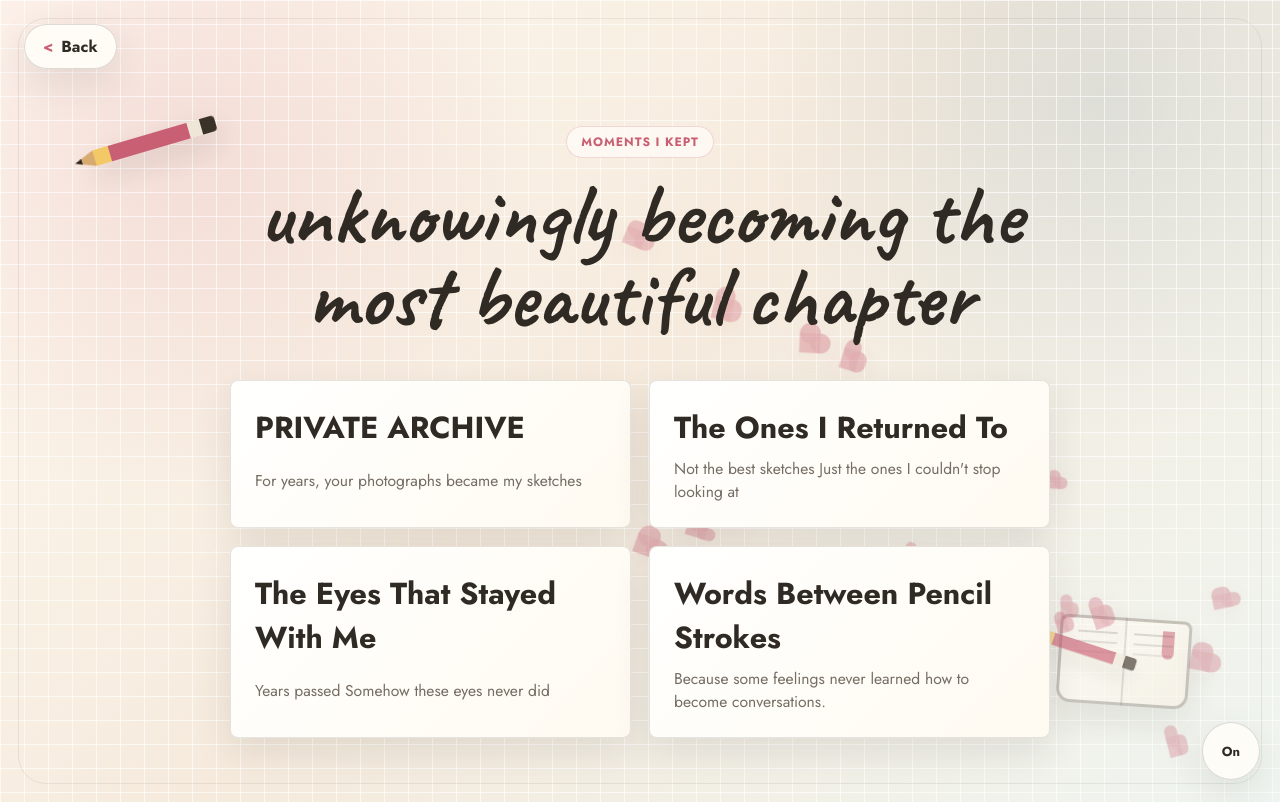
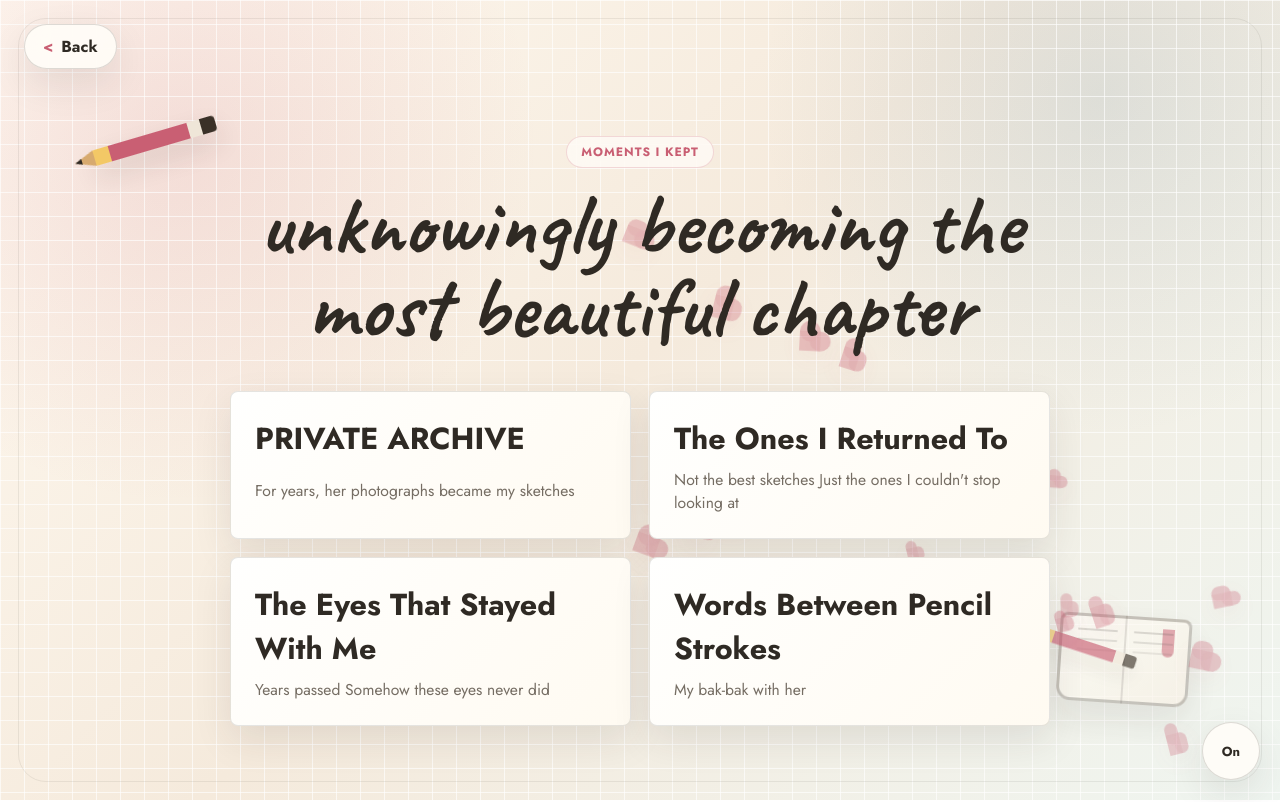
Before and after one commit to SIDDHARTHBHUMIHAR/hehehe, a React (Vite) app: page /categories in a window 1280 px wide. Built offline with nearby package versions, Linux system fonts and the light colour scheme.

Commit message:
2nd last

```diff
--- a/src/pages/CategorySelector.jsx
+++ b/src/pages/CategorySelector.jsx
@@ -5,7 +5,7 @@ import { useNavigate } from "react-router-dom";
 const categories = [
   {
     title: "PRIVATE ARCHIVE",
-    detail: "For years, your photographs became my sketches",
+    detail: "For years, her photographs became my sketches",
     path: "/gallery",
   },
   {
@@ -20,7 +20,7 @@ const categories = [
   },
   {
     title: "Words Between Pencil Strokes",
-    detail: "Because some feelings never learned how to become conversations.",
+    detail: "My bak-bak with her",
     path: "/message-box",
   },
 ];
--- a/src/pages/Eyes.jsx
+++ b/src/pages/Eyes.jsx
@@ -13,7 +13,7 @@ const Eyes = () => {
   const audioRef = useRef(null);
 
   useEffect(() => {
-    const audio = new Audio("/audio/eyes 5.mp3");
+    const audio = new Audio("/audio/Ideyes.mp3");
     audio.loop = true;
     audio.volume = 0.45;
 
--- a/src/pages/messagesData.js
+++ b/src/pages/messagesData.js
@@ -45,8 +45,8 @@ export const messages = [
   },
   {
     id: 6,
-    title: "Sketchbook Love",
-    content: "My sketchbook is like a visual diary. Each page tells a story of that particular moment.",
+    title: "She is amazing ",
+    content: "Woww She is smart , fun and soo soo beautiful and very very great personality and her smile aree yaar",
     color: "#ff8e53",
     position: { top: "40%", left: "50%" },
     music: "/assets/music2.mp3"  // ADDED MUSIC
```
Also changed, not shown: 1 other file (tests, documents, lock files or other folders).
